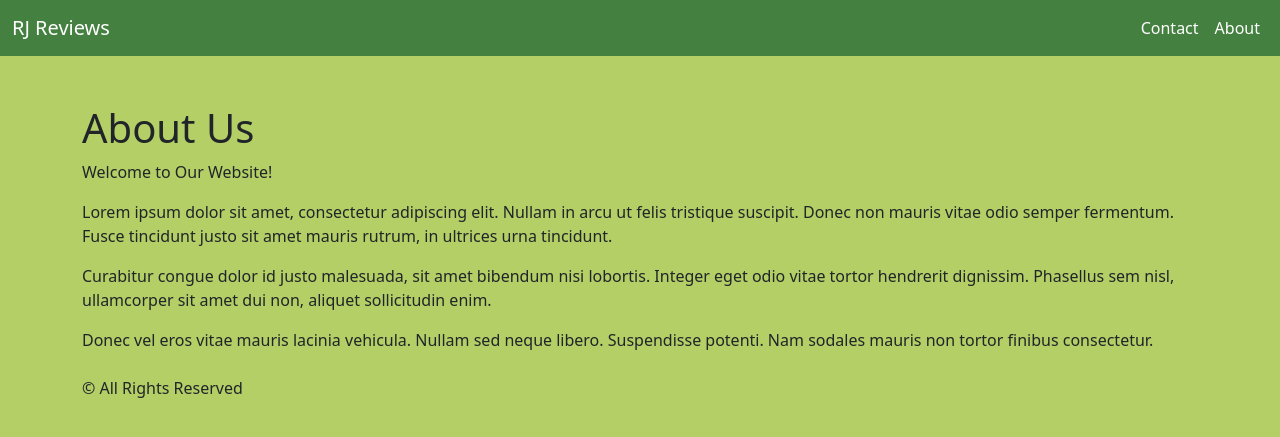
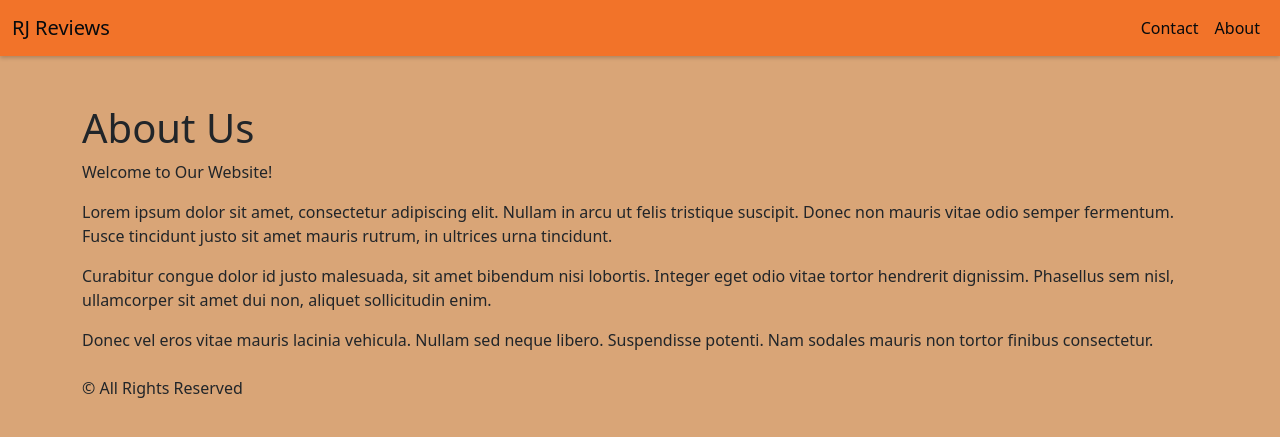
Before and after one commit to Juicedd/reviewwebsite, a Django app: page /about/ in a window 1280 px wide. Shown: the top 437 px of the page. Run offline with Django 4.2, Linux system fonts and the light colour scheme.

Commit message:
css variables

```diff
--- a/reviewSite/review_app/static/css/styles.css
+++ b/reviewSite/review_app/static/css/styles.css
@@ -1,17 +1,34 @@
+:root {
+    /* Adobe Theme Colours */
+    --primary: #D9A577;
+    --primary-light:#F27329;
+    --primary-dark:#A63B14;
+    --contrast-light: #F238C1;
+    --contrast-dark: #070A0D;
+}
+
 .navbar {
-    background-color: #44803F; /* Green color */
+    background-color: var(--primary-light);
+    box-shadow: 0 2px 4px 0 rgba(0,0,0,.2);
 }
 
 .navbar-brand,
-.navbar-nav .nav-link {
-    color: white; /* Text color */
+.navbar-nav,
+.nav-link {
+    color: var(--contrast-dark);
 }
 
 .navbar-brand:hover,
-.navbar-nav .nav-link:hover {
-    color: #f8f9fa; /* Text color on hover */
+.nav-link:hover {
+    color: var(--contrast-light);
 }
 
 body {
-    background-color: #B4CF66; /* Set background color */
+    background-color: var(--primary);
 }
+
+.card {
+    background-color: var(--primary-light);
+    width: 18rem;
+    margin: 1rem;
+}
```
